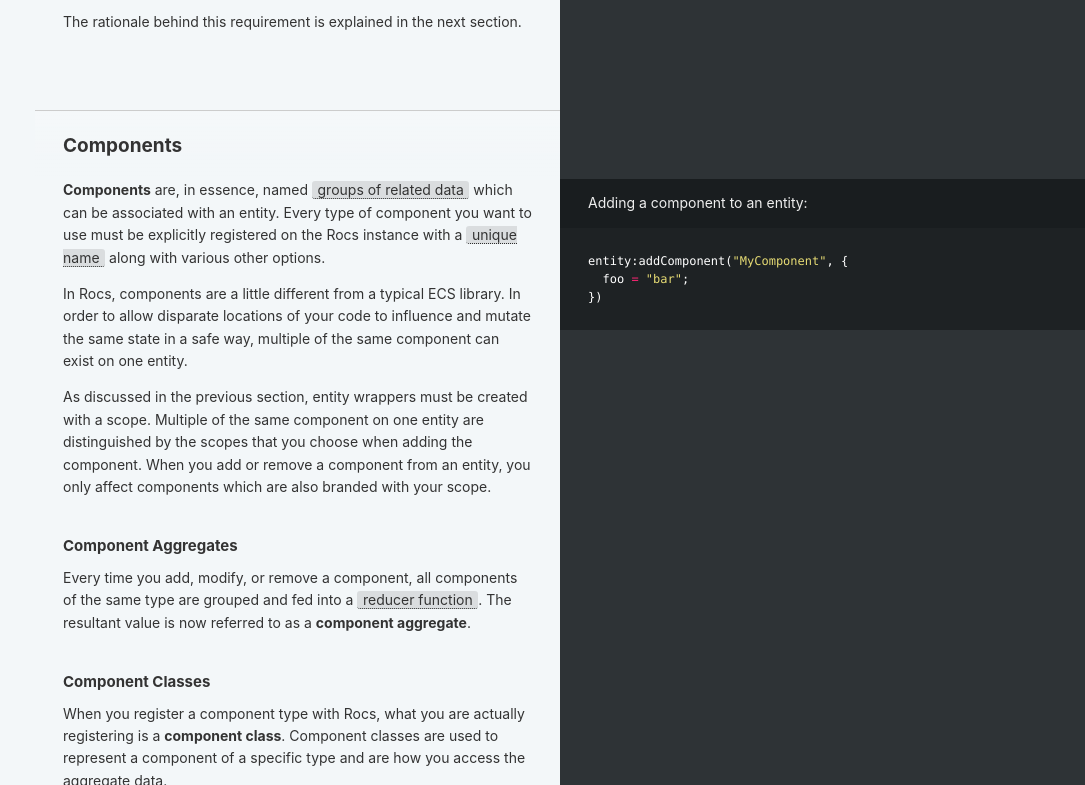
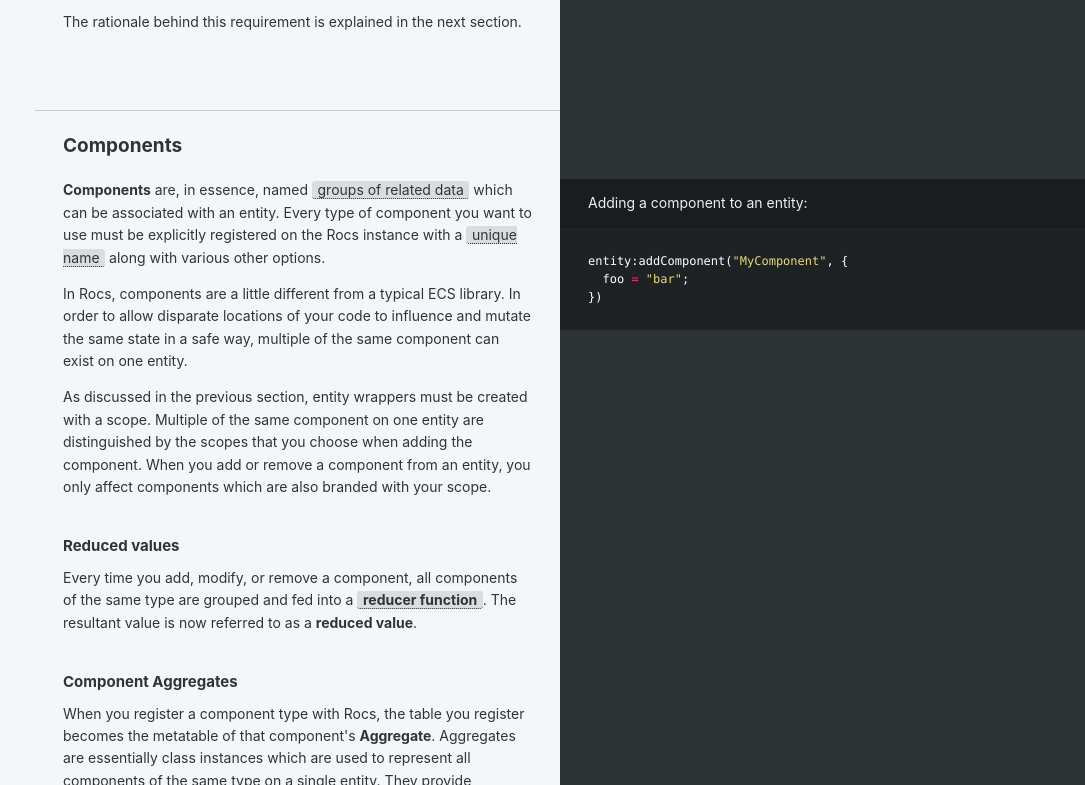
Before and after one commit to evaera/Rocs, a plain HTML site: page index.html in a window 1280 px wide. Shown: the part 2619-3404 px from the top of the page, without its empty margins (195-1280 px from the left). Drawn offline with Linux system fonts and the light colour scheme.

```diff
--- a/index.html
+++ b/index.html
@@ -252,7 +252,7 @@
                     <a href="#registering-a-component" class="toc-h2 toc-link" data-title="Registering a component">Registering a component</a>
                   </li>
                   <li>
-                    <a href="#component-class-methods-and-fields" class="toc-h2 toc-link" data-title="Component class methods and fields">Component class methods and fields</a>
+                    <a href="#aggregate-methods-and-fields" class="toc-h2 toc-link" data-title="Aggregate methods and fields">Aggregate methods and fields</a>
                   </li>
               </ul>
           </li>
@@ -376,7 +376,9 @@
 </blockquote>
 <pre class="highlight lua tab-lua"><code><span class="n">rocs</span><span class="p">:</span><span class="n">registerComponent</span><span class="p">({</span>
   <span class="n">name</span> <span class="o">=</span> <span class="s2">"WalkSpeed"</span><span class="p">;</span>
-  <span class="n">reducer</span> <span class="o">=</span> <span class="n">rocs</span><span class="p">.</span><span class="n">reducers</span><span class="p">.</span><span class="n">lowest</span><span class="p">;</span>
+  <span class="n">reducer</span> <span class="o">=</span> <span class="k">function</span> <span class="p">(</span><span class="n">values</span><span class="p">)</span>
+    <span class="k">return</span> <span class="nb">math.min</span><span class="p">(</span><span class="n">unpack</span><span class="p">(</span><span class="n">values</span><span class="p">))</span>
+  <span class="k">end</span><span class="p">;</span>
   <span class="n">check</span> <span class="o">=</span> <span class="n">t</span><span class="p">.</span><span class="n">number</span><span class="p">;</span>
   <span class="n">entityCheck</span> <span class="o">=</span> <span class="n">t</span><span class="p">.</span><span class="n">instance</span><span class="p">(</span><span class="s2">"Humanoid"</span><span class="p">);</span>
   <span class="n">onUpdated</span> <span class="o">=</span> <span class="k">function</span> <span class="p">(</span><span class="n">self</span><span class="p">)</span>
@@ -479,14 +481,14 @@ Because systems are automatically deconstructed when none of their dependencies
 <p>In Rocs, components are a little different from a typical ECS library. In order to allow disparate locations of your code to influence and mutate the same state in a safe way, multiple of the same component can exist on one entity.</p>
 
 <p>As discussed in the previous section, entity wrappers must be created with a scope. Multiple of the same component on one entity are distinguished by the scopes that you choose when adding the component. When you add or remove a component from an entity, you only affect components which are also branded with your scope.</p>
+<h3 id='reduced-values'>Reduced values</h3>
+<p>Every time you add, modify, or remove a component, all components of the same type are grouped and fed into a <dfn data-t="A function which you define that accepts an array of all values of components of the same type, and returns a single value. The function decides how the values should be combined to reach the final value."><strong>reducer function</strong></dfn>. The resultant value is now referred to as a <strong>reduced value</strong>.</p>
 <h3 id='component-aggregates'>Component Aggregates</h3>
-<p>Every time you add, modify, or remove a component, all components of the same type are grouped and fed into a <dfn data-t="A function which you define that accepts an array of all values of components of the same type, and returns a single value. The function decides how the values should be combined to reach the final value.">reducer function</dfn>. The resultant value is now referred to as a <strong>component aggregate</strong>.</p>
-<h3 id='component-classes'>Component Classes</h3>
-<p>When you register a component type with Rocs, what you are actually registering is a <strong>component class</strong>. Component classes are used to represent a component of a specific type and are how you access the aggregate data.</p>
+<p>When you register a component type with Rocs, the table you register becomes the metatable of that component&#39;s <strong>Aggregate</strong>. Aggregates are essentially class instances which are used to represent all components of the same type on a single entity. They provide methods and have properties where you can access data from this component externally.</p>
 
-<p>Component classes may have their own constructors and destructors, <dfn data-t="Functions which fire when the component is added, updated, and removed">life cycle hooks</dfn>, and custom methods if you wish.</p>
+<p>Aggregates may have their own constructors and destructors, <dfn data-t="Functions which fire when the component is added, updated, and removed">life cycle hooks</dfn>, and custom methods if you wish.</p>
 
-<p>Only one instance of a component class will exist per entity per component type. So if you have an entity with two components of type <code>&quot;MyComponent&quot;</code>, there will only be one <code>MyComponent</code> component class for this entity.</p>
+<p>Only one instance of an Aggregate will exist per entity per component type. So if you have an entity with two components of type <code>&quot;MyComponent&quot;</code>, there will only be one <code>MyComponent</code> Aggregate for this entity.</p>
 <h3 id='tags-and-base-scope-components'>Tags and Base Scope Components</h3>
 <p>Component types may also be optionally registered with a [CollectionService] tag. Rocs will then automatically add and remove this component from the Instance when the tag is added or removed.</p>
 
@@ -531,7 +533,7 @@ Because systems are automatically deconstructed when none of their dependencies
 
 <p>Higher-order components allow you to do just this. A higher-order component is simply just a component that creates other components within their life cycle methods. In the code sample, we use the <code>onUpdated</code> life cycle method to add two components to the instance that this component is already attached to. </p>
 
-<p><code>getAnd</code> is a helper function on component classes which gets a field from the current component&#39;s data and then calls the callback only if that value is non-nil. If the value is nil, <code>getAnd</code> just returns <code>nil</code> immediately. Adding a component with the value of <code>nil</code> is the same as removing it.</p>
+<p><code>getAnd</code> is a helper function on Aggregates which gets a field from the current component&#39;s data and then calls the callback only if that value is non-nil. If the value is nil, <code>getAnd</code> just returns <code>nil</code> immediately. Adding a component with the value of <code>nil</code> is the same as removing it.</p>
 
 <aside class="notice">Higher-order components are not a Rocs feature per se. They are a pattern that emerges from Rocs' compositional nature.</aside>
 <h3 id='meta-components'>Meta-components</h3><pre class="highlight lua tab-lua"><code><span class="n">entity</span><span class="p">:</span><span class="n">addComponent</span><span class="p">(</span><span class="s2">"ComponentName"</span><span class="p">,</span> <span class="n">data</span><span class="p">,</span> <span class="p">{</span>
@@ -545,11 +547,11 @@ Because systems are automatically deconstructed when none of their dependencies
 <span class="kd">local</span> <span class="n">componentEntity</span> <span class="o">=</span> <span class="n">rocs</span><span class="p">:</span><span class="n">getEntity</span><span class="p">(</span><span class="n">component</span><span class="p">)</span>
 <span class="n">componentEntity</span><span class="p">:</span><span class="n">addComponent</span><span class="p">(</span><span class="s2">"Replicated"</span><span class="p">,</span> <span class="kc">true</span><span class="p">)</span>
 </code></pre>
-<p>Not only can components create other components, but components can actually be <em>on</em> other components. We refer to these components which are on other components as <strong>meta-components</strong>. Meta-components exist on the component class instance of another component.</p>
+<p>Not only can components create other components, but components can actually be <em>on</em> other components. We refer to these components which are on other components as <strong>meta-components</strong>. Meta-components exist on the Aggregate instance of another component.</p>
 
 <p>Meta-components are useful to store state about components themselves rather than whatever the component manages. For example, the optional built-in <code>Replication</code> component, when present on another component, will cause that parent component to automatically be replicated over the network to clients.</p>
 
-<p>A short hand exists in the <code>addComponent</code> method on entity wrappers to add meta-components quickly immediately after adding your main component. You can also define implicit meta-components upon component registration which will always be added to those specific components.</p>
+<p>A short hand exists in the <code>addComponent</code> method on entity wrappers to add meta-components quickly immediately after adding your main component. You can also define implicit meta-components upon component registration which will always be added to those specific components via the <code>components</code> field.</p>
 <h1 id='components-api'>Components API</h1><h2 id='registering-a-component'>Registering a component</h2><pre class="highlight lua tab-lua"><code><span class="n">rocs</span><span class="p">:</span><span class="n">registerComponent</span><span class="p">({</span>
   <span class="n">name</span> <span class="o">=</span> <span class="s2">"MyComponent"</span><span class="p">;</span>
   <span class="n">reducer</span> <span class="o">=</span> <span class="n">rocs</span><span class="p">.</span><span class="n">reducers</span><span class="p">.</span><span class="n">structure</span><span class="p">({</span>
@@ -581,13 +583,13 @@ Because systems are automatically deconstructed when none of their dependencies
 <tr>
 <td>reducer</td>
 <td>function <code>(values: Array) -&gt; any</code></td>
-<td>A function that reduces component data into a component aggregate.</td>
+<td>A function that reduces component data into a reduced value.</td>
 <td></td>
 </tr>
 <tr>
 <td>check</td>
 <td>function <code>(value: any) -&gt; boolean</code></td>
-<td>A function which is invoked to type check the component aggregate after reduction.</td>
+<td>A function which is invoked to type check the reduced value after reduction.</td>
 <td></td>
 </tr>
 <tr>
@@ -617,13 +619,13 @@ Because systems are automatically deconstructed when none of their dependencies
 <tr>
 <td>initialize</td>
 <td>method</td>
-<td>Called when the component class is instantiated</td>
+<td>Called when the Aggregate is instantiated</td>
 <td></td>
 </tr>
 <tr>
 <td>destroy</td>
 <td>method</td>
-<td>Called when the component class is destroyed</td>
+<td>Called when the Aggregate is destroyed</td>
 <td></td>
 </tr>
 <tr>
@@ -635,7 +637,7 @@ Because systems are automatically deconstructed when none of their dependencies
 <tr>
 <td>onUpdated</td>
 <td>method</td>
-<td>Called when the component aggregate data is updated</td>
+<td>Called when the component&#39;s reduced value is updated</td>
 <td></td>
 </tr>
 <tr>
@@ -652,13 +654,15 @@ Because systems are automatically deconstructed when none of their dependencies
 </tr>
 <tr>
 <td>shouldUpdate</td>
-<td>method</td>
+<td>function <code>(a: any, b: any) -&gt; boolean</code></td>
 <td>Called before onUpdated to decide if onUpdated should be called.</td>
 <td></td>
 </tr>
 </tbody></table>
-<h2 id='component-class-methods-and-fields'>Component class methods and fields</h2>
-<p>The following fields are inherited from the base component class and must not be present in registered components.</p>
+
+<p><small>All *method*s above are called with <code>self</code> as their only parameter.</small></p>
+<h2 id='aggregate-methods-and-fields'>Aggregate methods and fields</h2>
+<p>The following fields are inherited from the base Aggregate class and must not be present in registered components.</p>
 <h3 id='get'>get</h3>
 <p><code>component:get(...fields) -&gt; any</code></p>
 <pre class="highlight lua tab-lua"><code><span class="kd">local</span> <span class="n">component</span> <span class="o">=</span> <span class="n">entity</span><span class="p">:</span><span class="n">getComponent</span><span class="p">(</span><span class="s2">"MyComponent"</span><span class="p">)</span>
@@ -666,8 +670,12 @@ Because systems are automatically deconstructed when none of their dependencies
 <span class="kd">local</span> <span class="n">allData</span> <span class="o">=</span> <span class="n">component</span><span class="p">:</span><span class="n">get</span><span class="p">()</span>
 
 <span class="kd">local</span> <span class="n">field</span> <span class="o">=</span> <span class="n">component</span><span class="p">:</span><span class="n">get</span><span class="p">(</span><span class="s2">"field"</span><span class="p">)</span>
+
+<span class="kd">local</span> <span class="n">nested</span> <span class="o">=</span> <span class="n">component</span><span class="p">:</span><span class="n">get</span><span class="p">(</span><span class="s2">"very"</span><span class="p">,</span> <span class="s2">"nested"</span><span class="p">,</span> <span class="s2">"field"</span><span class="p">)</span>
 </code></pre>
-<p>Retrieves a field from the current aggregate data, or the entire thing if no parameters are given.</p>
+<p>Retrieves a field from the current reduced value, or the entire thing if no parameters are given.</p>
+
+<p>Short circuits and returns <code>nil</code> if any value in the path to the last field is <code>nil</code>.</p>
 <pre class="highlight lua tab-lua"><code><span class="kd">local</span> <span class="n">nestedField</span> <span class="o">=</span> <span class="n">component</span><span class="p">:</span><span class="n">get</span><span class="p">(</span><span class="s2">"one"</span><span class="p">,</span> <span class="s2">"two"</span><span class="p">,</span> <span class="s2">"three"</span><span class="p">)</span>
 </code></pre>
 <p>You can also get nested values from sub-tables in the component.</p>
@@ -690,7 +698,7 @@ Because systems are automatically deconstructed when none of their dependencies
 </code></pre>
 <p>Similar to <code>get</code>, except the retrieved field is fed through the given callback and its return value is returned from <code>getAnd</code> if the field is non-nil.</p>
 
-<p>If the field <em>is</em> nil, then <code>getAnd</code> always returns <code>nil</code> and the callback is never invoked. This function is useful for transforming a value before using it.</p>
+<p>If the field <em>is</em> <code>nil</code>, then <code>getAnd</code> always returns <code>nil</code> and the callback is never invoked. This function is useful for transforming a value before using it.</p>
 <h3 id='set'>set</h3>
 <p><code>component:set(...fields, value) -&gt; void</code></p>
 <pre class="highlight lua tab-lua"><code><span class="n">component</span><span class="p">:</span><span class="n">set</span><span class="p">(</span><span class="s2">"field"</span><span class="p">,</span> <span class="mi">1</span><span class="p">)</span>
@@ -717,11 +725,11 @@ Because systems are automatically deconstructed when none of their dependencies
 <h3 id='data'>data</h3>
 <p><code>data: any</code></p>
 
-<p>The current component aggregate data.</p>
+<p>The current reduced value from this component.</p>
 <h3 id='lastdata'>lastData</h3>
 <p><code>lastData: any</code></p>
 
-<p>The previous component aggregate data. This is only available during life cycle methods such as <code>onUpdated</code>.</p>
+<p>The previous reduced value from this component. This is only available during life cycle methods such as <code>onUpdated</code>.</p>
 <h1 id='built-in-operators'>Built-in Operators</h1>
 <p>Rocs provides a number of composable reducer and reducer utilities, so you only have to spend time writing a function for when you need something very specific.</p>
 
@@ -891,7 +899,7 @@ Because systems are automatically deconstructed when none of their dependencies
 <h2 id='getcomponents'><code>getComponents</code></h2>
 <p><code>rocs:getComponents(component: componentResolvable): array&lt;Aggregate&gt;</code></p>
 
-<p>Returns an array of all component aggregates of the given type in the entire Rocs instance.</p>
+<p>Returns an array of all Aggregates of the given type in the entire Rocs instance.</p>
 
 <aside class="warning"><strong>Do not modify this array</strong>, as it is used internally. If you need to mutate, you must copy it first.</aside>
 <h1 id='entities-api'>Entities API</h1><pre class="highlight lua tab-lua"><code><span class="kd">local</span> <span class="n">entity</span> <span class="o">=</span> <span class="n">rocs</span><span class="p">:</span><span class="n">getEntity</span><span class="p">(</span><span class="n">workspace</span><span class="p">)</span>
@@ -902,7 +910,7 @@ Because systems are automatically deconstructed when none of their dependencies
 
 <p>If <code>data</code> is nil then this is equivalent to <code>removeComponent</code>.</p>
 
-<p>Returns the associated aggregate class and a boolean indicating whether or not this component was new on this entity.</p>
+<p>Returns the associated Aggregate and a boolean indicating whether or not this component was new on this entity.</p>
 <h2 id='removecomponent'><code>removeComponent</code></h2>
 <p><code>entity:removeComponent(component: componentResolvable): void</code></p>
 
@@ -918,15 +926,15 @@ Because systems are automatically deconstructed when none of their dependencies
 <h2 id='getcomponent'><code>getComponent</code></h2>
 <p><code>entity:getComponent(component: componentResolvable): Aggregate?</code></p>
 
-<p>Returns the aggregate class for the given component from this entity if it exists.</p>
+<p>Returns the Aggregate for the given component from this entity if it exists.</p>
 <h2 id='getallcomponents'><code>getAllComponents</code></h2>
 <p><code>entity:getAllComponents(): array&lt;Aggregate&gt;</code></p>
 
-<p>Returns all aggregates on this entity.</p>
+<p>Returns all Aggregates on this entity.</p>
 <h2 id='removeallcomponents'><code>removeAllComponents</code></h2>
 <p><code>entity:removeAllComponents(): void</code></p>
 
-<p>Removes all aggregates on this entity.</p>
+<p>Removes all Aggregates on this entity.</p>
 <h2 id='getscope'><code>getScope</code></h2>
 <p><code>entity:getScope(scope: any): Entity</code></p>
 
```
